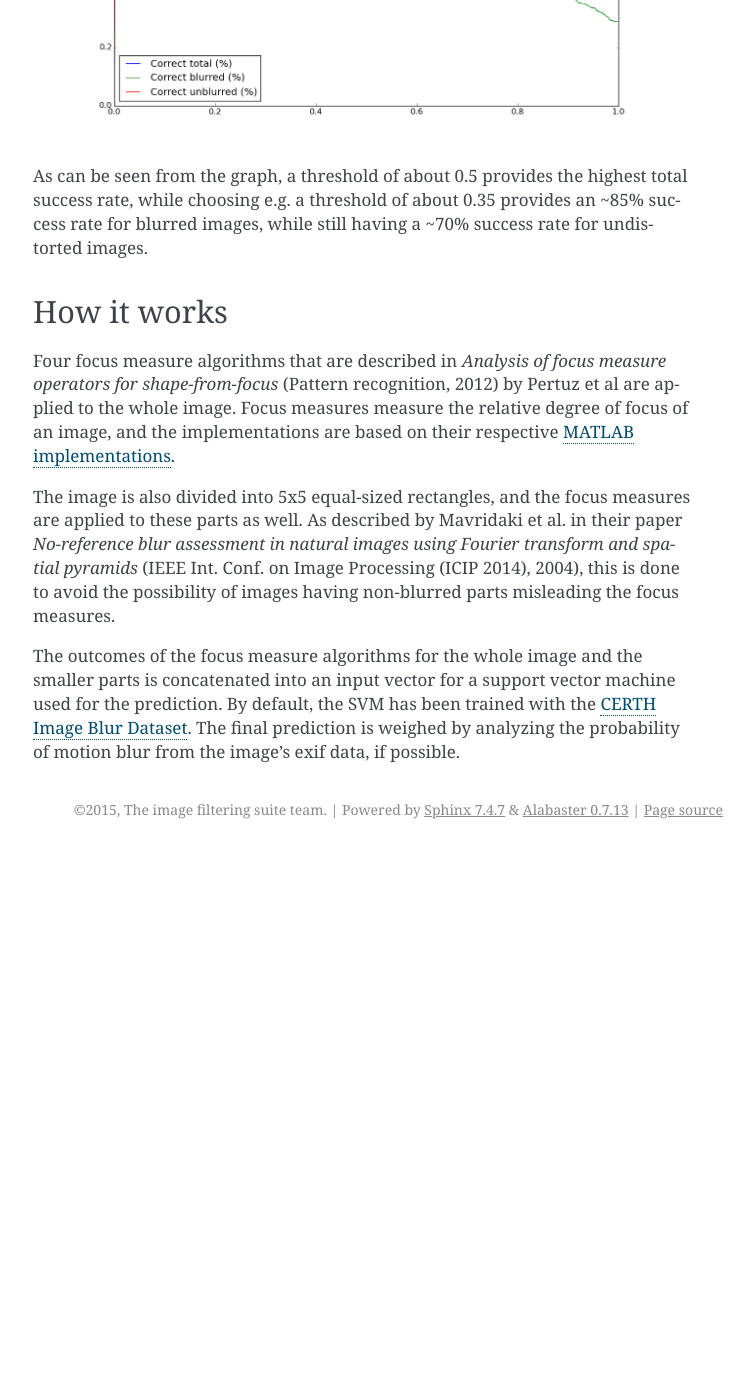
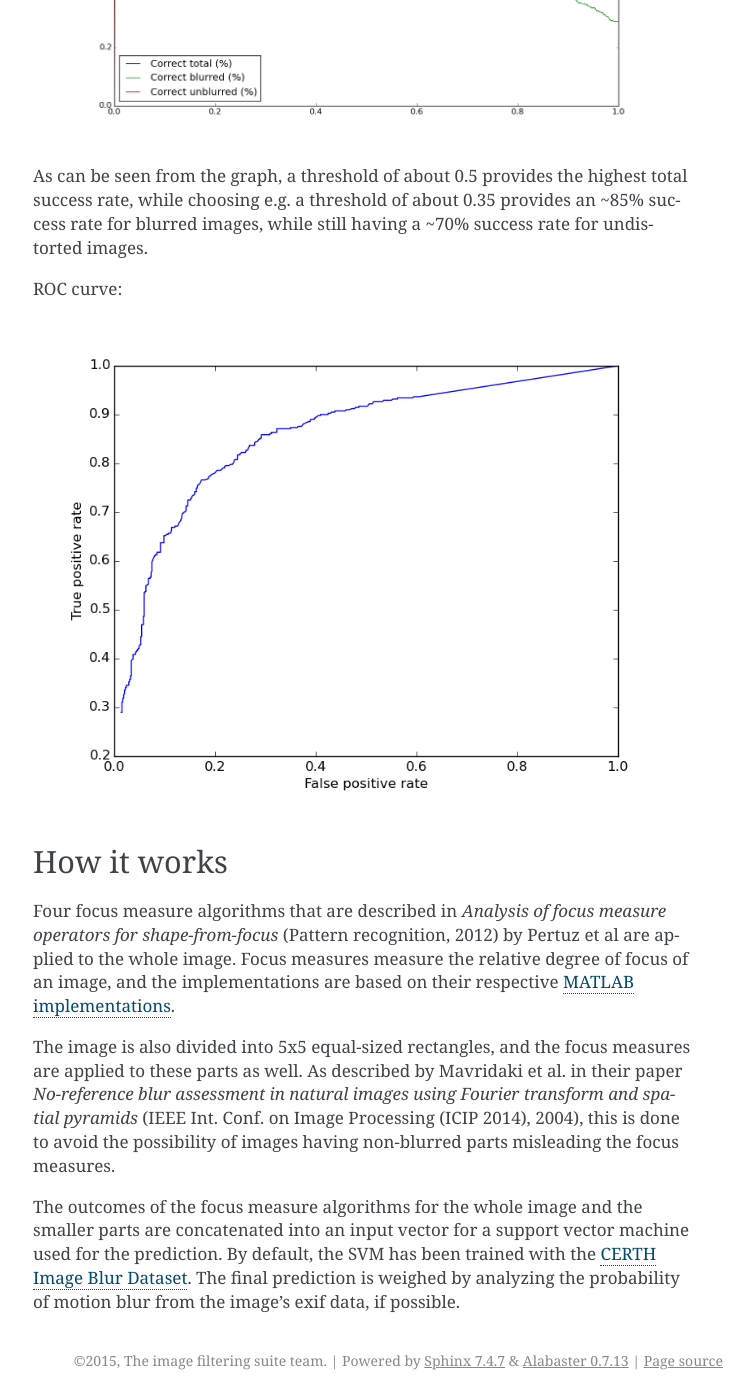
Before and after one commit to vismantic-ohtuprojekti/qualipy, a Sphinx documentation site: the page built from docs/whole_blur.rst, in a window 1280 px wide and 1400 px high, scrolled down 756 px. Shown: the whole window, without its empty margins (387-1141 px from the left). Built offline with Sphinx 7.4.7, drawn with Linux system fonts in a browser that asks for light colours; before the commit the page ends 1605 px from its top, so only the background shows below that.

Commit message:
Add ROC curve for whole blur

```diff
--- a/docs/whole_blur.rst
+++ b/docs/whole_blur.rst
@@ -19,6 +19,11 @@ The **threshold** parameter is used to define the point where higher values than
 
 As can be seen from the graph, a threshold of about 0.5 provides the highest total success rate, while choosing e.g. a threshold of about 0.35 provides an ~85% success rate for blurred images, while still having a ~70% success rate for undistorted images.
 
+ROC curve:
+
+.. image:: images/roc_whole_blur.png
+   :width: 650px
+
 How it works
 ------------
 
@@ -26,4 +31,4 @@ Four focus measure algorithms that are described in *Analysis of focus measure o
 
 The image is also divided into 5x5 equal-sized rectangles, and the focus measures are applied to these parts as well. As described by Mavridaki et al. in their paper *No-reference blur assessment in natural images using Fourier transform and spatial pyramids* (IEEE Int. Conf. on Image Processing (ICIP 2014), 2004), this is done to avoid the possibility of images having non-blurred parts misleading the focus measures.
 
-The outcomes of the focus measure algorithms for the whole image and the smaller parts is concatenated into an input vector for a support vector machine used for the prediction. By default, the SVM has been trained with the `CERTH Image Blur Dataset <http://mklab.iti.gr/project/imageblur>`_. The final prediction is weighed by analyzing the probability of motion blur from the image's exif data, if possible.
+The outcomes of the focus measure algorithms for the whole image and the smaller parts are concatenated into an input vector for a support vector machine used for the prediction. By default, the SVM has been trained with the `CERTH Image Blur Dataset <http://mklab.iti.gr/project/imageblur>`_. The final prediction is weighed by analyzing the probability of motion blur from the image's exif data, if possible.
```
Also changed, not shown: docs/images/roc_whole_blur.png (added).
